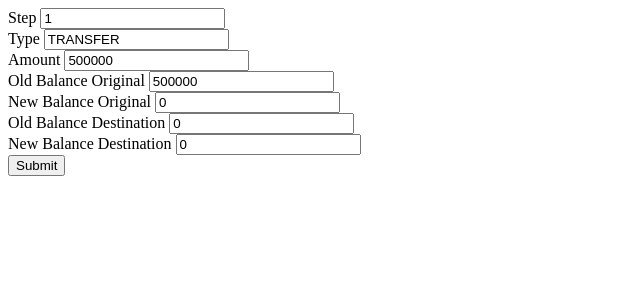
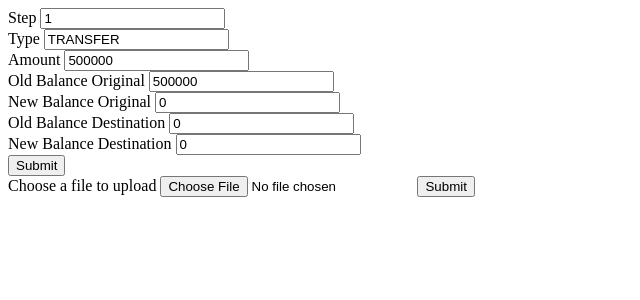
Before and after one commit to Dominik-Bedekovic/fraud-detection-intelligence-system, a FastAPI app: page / in a window 1280 px wide. Shown: the top 300 px of the page, without its empty margins (0-640 px from the left). Run offline with FastAPI, Linux system fonts and the light colour scheme.

Commit message:
Made frontend submit form for file input

```diff
--- a/backend/app/templates/home.html
+++ b/backend/app/templates/home.html
@@ -6,7 +6,7 @@
     <title>Document</title>
   </head>
   <body>
-    <form method="POST">
+    <form method="post">
       <label for="step">Step</label>
       <input type="text" name="step" value="1" />
       <br />
@@ -30,5 +30,11 @@
       <br />
       <input type="submit" value="Submit" />
     </form>
+
+    <form method="post" enctype="multipart/form-data">
+      <label for="file">Choose a file to upload</label>
+      <input type="file" name="file" id="file" accept=".csv" />
+      <input type="submit" value="Submit" />
+    </form>
   </body>
 </html>
```
